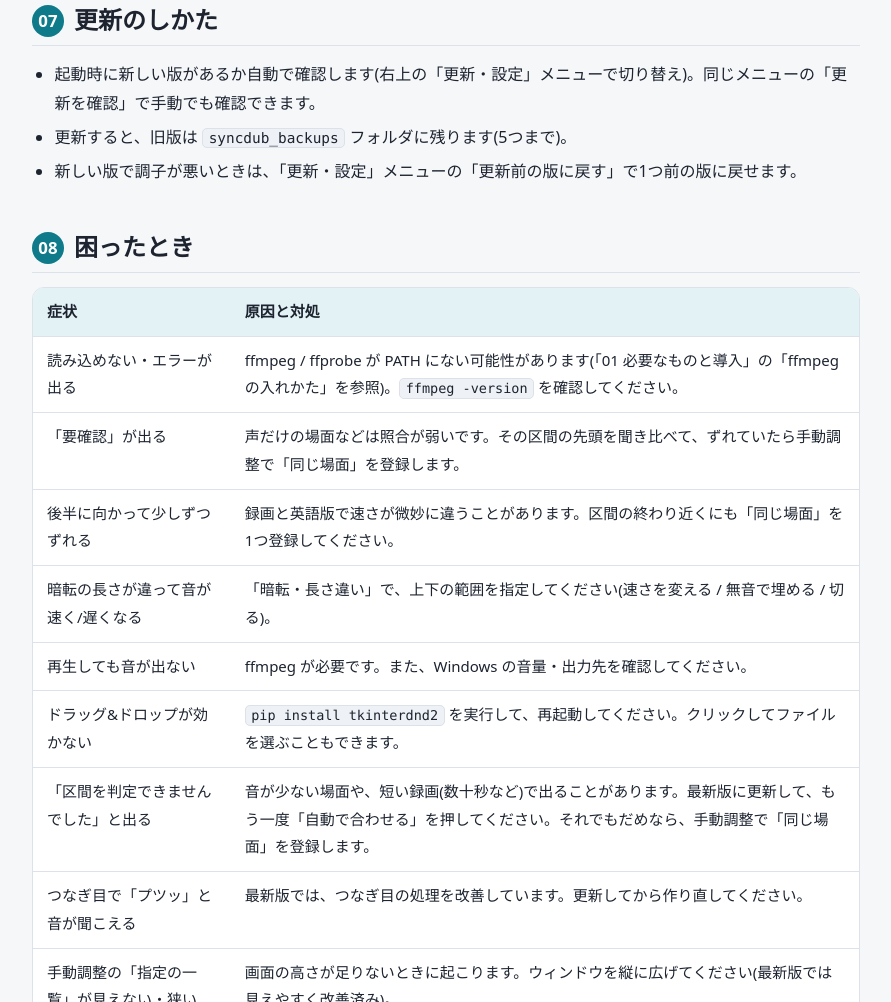
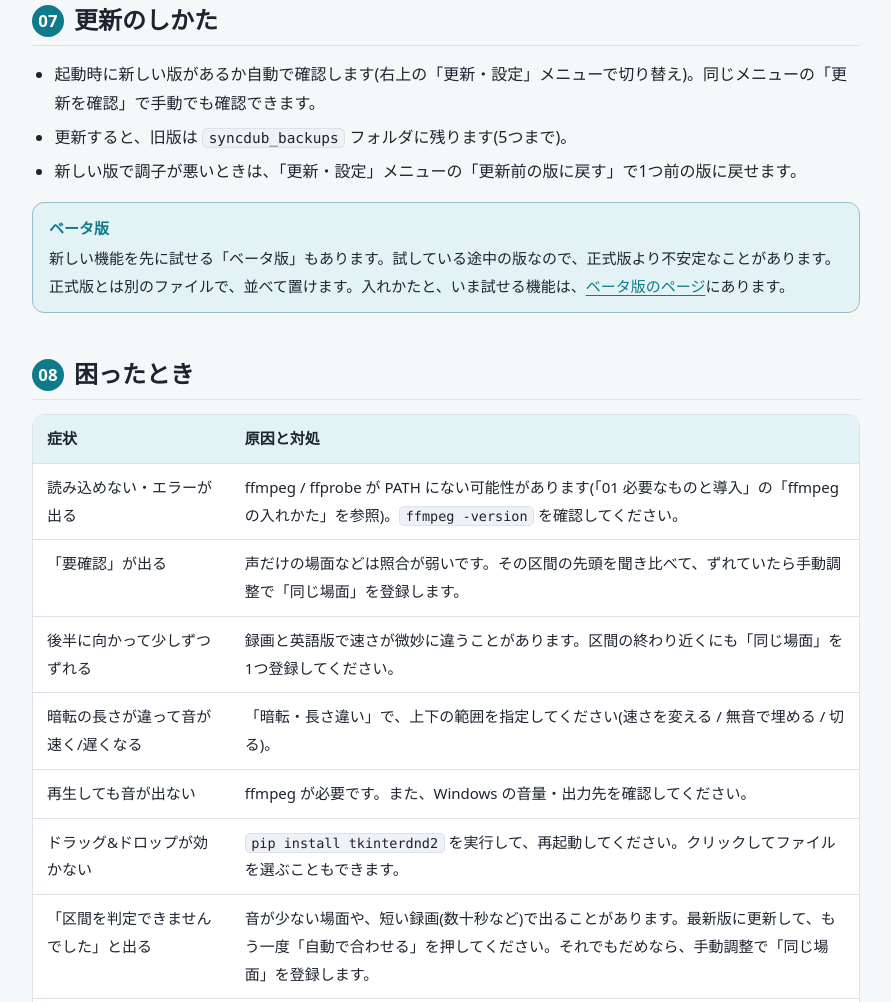
Before and after one commit to tatata17/syncdub, a plain HTML site: page docs/index.html in a window 1280 px wide. Shown: the part 9376-10378 px from the top of the page, without its empty margins (324-1215 px from the left). Drawn offline with Linux system fonts and the light colour scheme.

Commit message:
使い方ページと README に、ベータ版があることを書く(ベータ版のページへのリンク)
Co-Authored-By: Claude Fable 5.2 <noreply@anthropic.com>
Claude-Session: https://claude.ai/code/session_01KDHkD72hQiYiRx2gsTVcw7

```diff
--- a/docs/index.html
+++ b/docs/index.html
@@ -404,6 +404,7 @@ footer{border-top:1px solid var(--line);margin-top:60px;padding:22px 0;color:var
   <li>更新すると、旧版は <code>syncdub_backups</code> フォルダに残ります(5つまで)。</li>
   <li>新しい版で調子が悪いときは、「更新・設定」メニューの「更新前の版に戻す」で1つ前の版に戻せます。</li>
  </ul>
+ <div class="note"><b class="lb">ベータ版</b>新しい機能を先に試せる「ベータ版」もあります。試している途中の版なので、正式版より不安定なことがあります。正式版とは別のファイルで、並べて置けます。入れかたと、いま試せる機能は、<a href="beta.html">ベータ版のページ</a>にあります。</div>
 </section>
 
 <section id="trouble">
```
Also changed, not shown: 1 other file.
